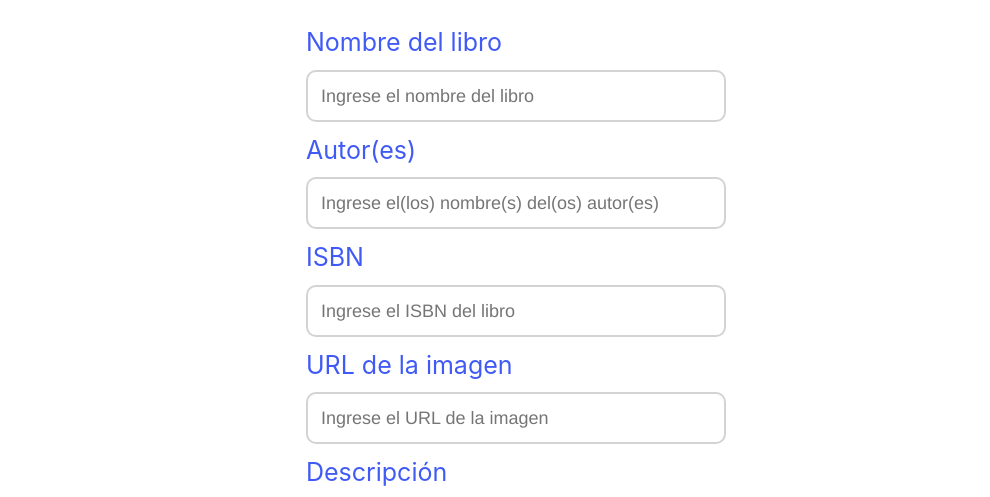
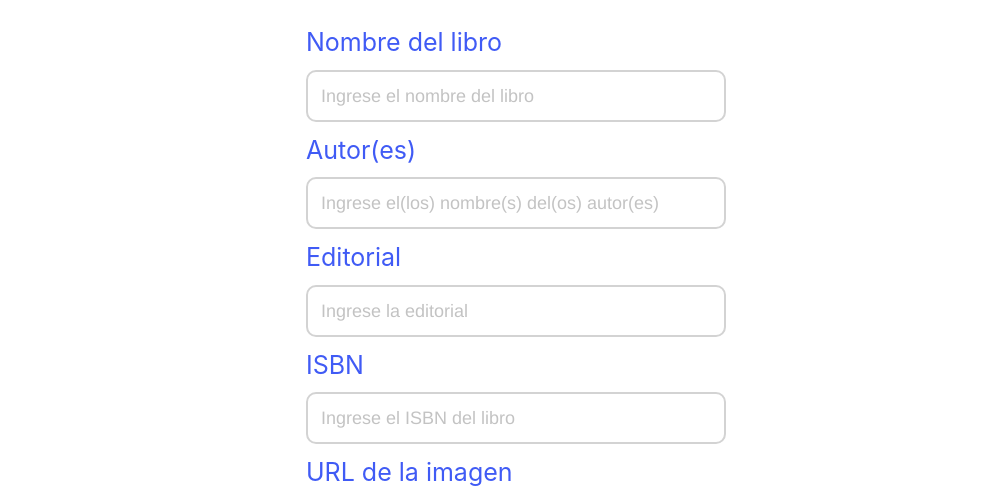
Before and after one commit to j0rgel0/Post-Data-FrontEnd, a plain HTML site: page registro_productos.html in a window 1280 px wide. Shown: the part 243-740 px from the top of the page, without its empty margins (124-1114 px from the left). Drawn offline with nearby package versions, Linux system fonts and the light colour scheme.

Commit message:
Añadiendo input Editorial

```diff
--- a/css/style.css
+++ b/css/style.css
@@ -197,11 +197,7 @@ textarea {
 }
 
 ::placeholder{
-<<<<<<< HEAD
     color: rgb(195, 195, 195);
-=======
-    color:grey;
->>>>>>> develop
 }
 
 .etiqueta{
--- a/registro_productos.html
+++ b/registro_productos.html
@@ -43,6 +43,13 @@
     <input id="autor" name="autor" type="text" class="campos" placeholder="Ingrese el(los) nombre(s) del(os) autor(es)" />
     <!--   Mostrar Alerta de Validacíon   -->
     <span id="errorAutor" class="error"> </span>
+    <!--   Mostrar Alerta de Validacíon   -->
+
+    <!--   Editorial   -->
+    <label for="editorial" class="etiqueta">Editorial</label>
+    <input id="editorial" name="editorial" type="text" class="campos" placeholder="Ingrese la editorial" />
+    <!--   Mostrar Alerta de Validacíon   -->
+    <span id="errorEditorial" class="error"> </span>
     <!--   Mostrar Alerta de Validacíon   -->
 
     <!--   ISBN   -->
```
